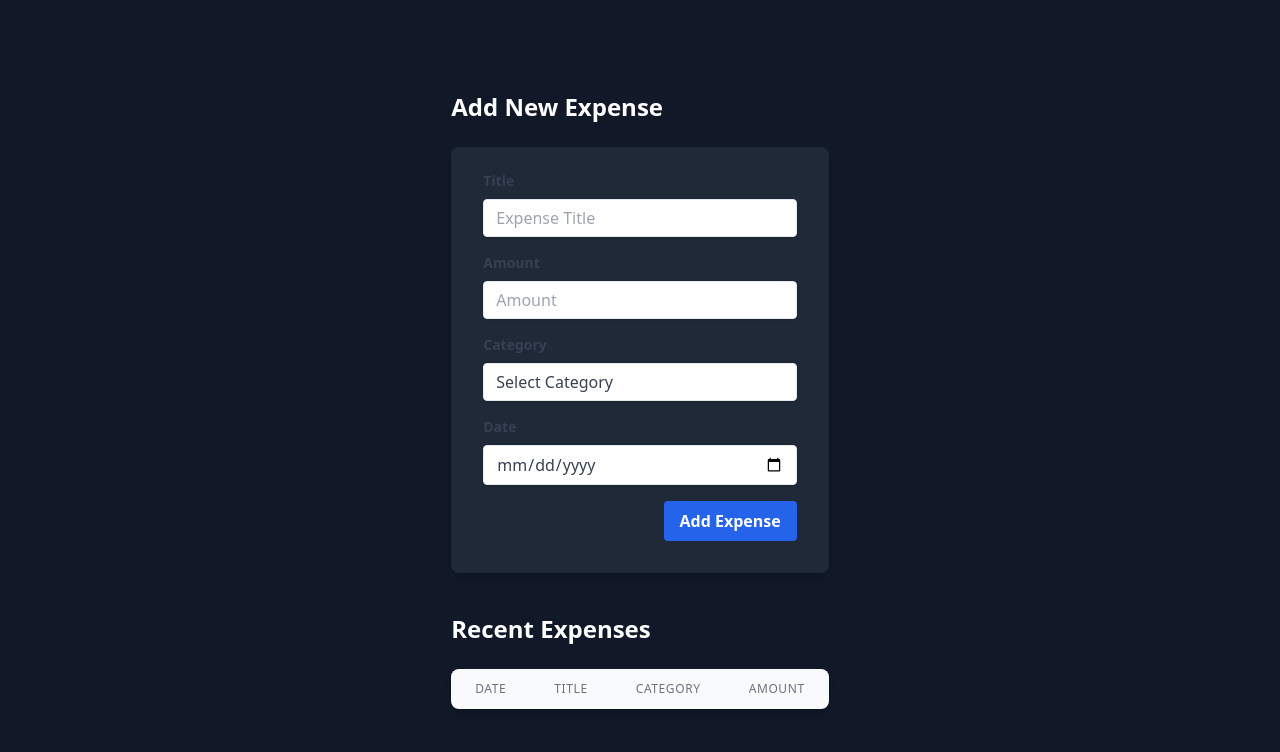
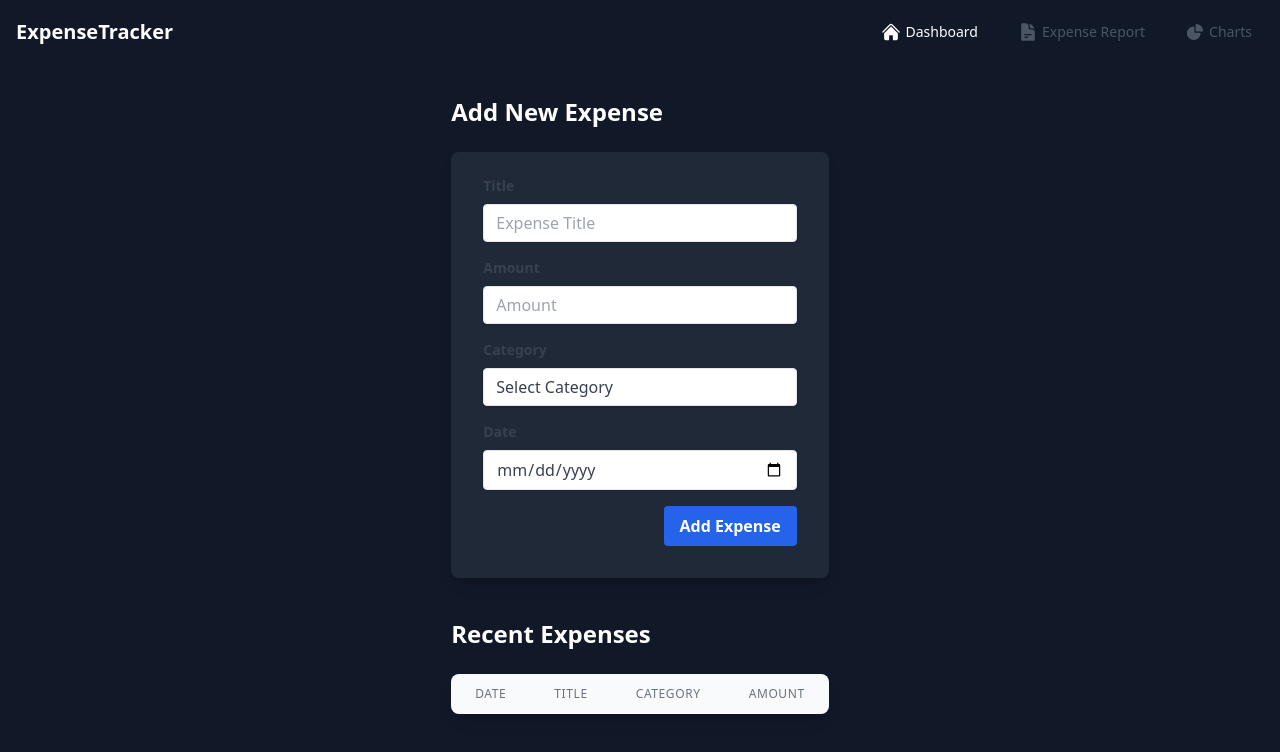
Before and after one commit to rakibahmad007/Expense-Tracker-Application, a React (Vite) app: page / in a window 1280 px wide. Shown: the top 752 px of the page. Built offline with nearby package versions, Linux system fonts and the light colour scheme.

Commit message:
complete dashboard

```diff
--- a/src/App.jsx
+++ b/src/App.jsx
@@ -1,15 +1,38 @@
 import React from 'react'
+
+import { BrowserRouter as Router, Routes, Route } from 'react-router-dom';
 import SignUp from './pages/SignUp'
 import Register from './components/Register'
+import NavBar from './components/NavBar/NavBar'
 import Dashboard from './pages/Dashboard'
 
 const App = () => {
   return (
-    <>
-      {/* <SignUp /> */}
-      {/* <Register /> */}
-      <Dashboard />
-    </>
+
+
+    <div className='bg-gray-900'>
+
+      <Router>
+        <div>
+          <Routes>
+            <Route path="/signup" element={<SignUp />} />
+            <Route path="/register" element={<Register />} />
+          </Routes>
+          <div className="min-h-screen">
+            <NavBar />
+            <main className="container mx-auto px-4 py-8">
+              <Routes>
+                <Route path="/" element={<Dashboard />} />
+
+              </Routes>
+            </main>
+          </div>
+        </div>
+      </Router>
+
+    </div>
+
+
   )
 }
 
--- /dev/null
+++ b/src/components/NavBar/NavBar.jsx
@@ -0,0 +1,20 @@
+import React from 'react'
+
+
+import { NavbarBrand } from '../NavBar/NavbarBrand';
+import { NavbarLinks } from '../NavBar/NavbarLinks';
+
+function Navbar() {
+  return (
+    <nav className=" mx-auto flex items-center justify-center bg-gray-900 text-white">
+      <div className="container mx-auto px-4">
+        <div className="flex justify-between items-center h-16">
+          <NavbarBrand />
+          <NavbarLinks />
+        </div>
+      </div>
+    </nav>
+  );
+}
+
+export default Navbar;
--- /dev/null
+++ b/src/components/NavBar/NavbarBrand.jsx
@@ -0,0 +1,11 @@
+import React from 'react'
+
+export function NavbarBrand() {
+    return (
+        <div className="flex-shrink-0 flex items-center">
+            <button>
+                <h1 className="text-xl font-bold text-white-800">ExpenseTracker</h1>
+            </button>
+        </div>
+    );
+}
--- /dev/null
+++ b/src/components/NavBar/NavbarLink.jsx
@@ -0,0 +1,18 @@
+import React from 'react'
+import { Link } from 'react-router-dom';
+
+export function NavbarLink({ path, name, icon: Icon, isActive }) {
+    return (
+      <Link
+        to={path}
+        className={`flex items-center px-3 py-2 rounded-md text-sm font-medium ${
+          isActive
+            ? 'bg-gray-900 text-white'
+            : 'text-gray-600 hover:bg-gray-700 hover:text-white'
+        }`}
+      >
+        <Icon className="h-5 w-5 mr-1" />
+        {name}
+      </Link>
+    );
+  }
--- /dev/null
+++ b/src/components/NavBar/NavbarLinks.jsx
@@ -0,0 +1,20 @@
+import React from 'react'
+import { Link, useLocation } from 'react-router-dom';
+import { navItems } from '../../utilities/constants';
+import { NavbarLink } from './NavbarLink';
+
+export function NavbarLinks() {
+  const location = useLocation();
+
+  return (
+    <div className="flex space-x-4">
+      {navItems.map((item) => (
+        <NavbarLink
+          key={item.path}
+          {...item}
+          isActive={location.pathname === item.path}
+        />
+      ))}
+    </div>
+  );
+}
--- a/src/pages/Dashboard.jsx
+++ b/src/pages/Dashboard.jsx
@@ -19,7 +19,7 @@ function Dashboard() {
     };
 //w-screen h-screen bg-gray-900 flex items-center justify-center
     return (
-    <div className="w-screen h-screen mx-auto flex items-center justify-center bg-gray-900 text-white">
+    <div className="max-h-screen mx-auto flex items-center justify-center bg-gray-900 text-white">
         <div className="grid grid-cols-1 gap-6">
             <div>
                 <h2 className="text-2xl font-bold mb-6">Add New Expense</h2>
```
